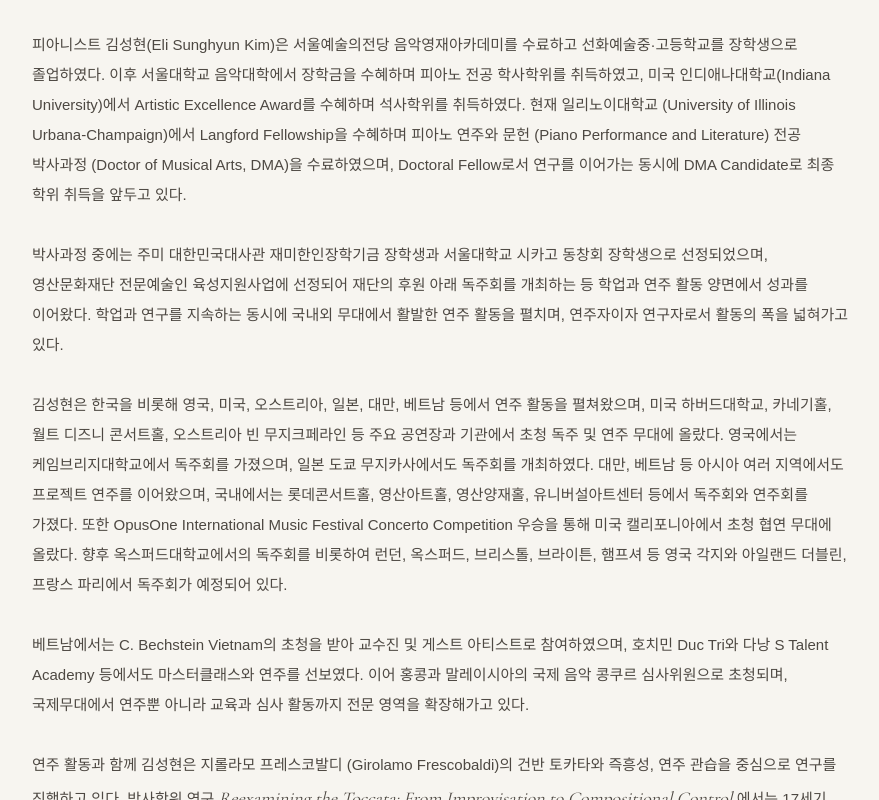
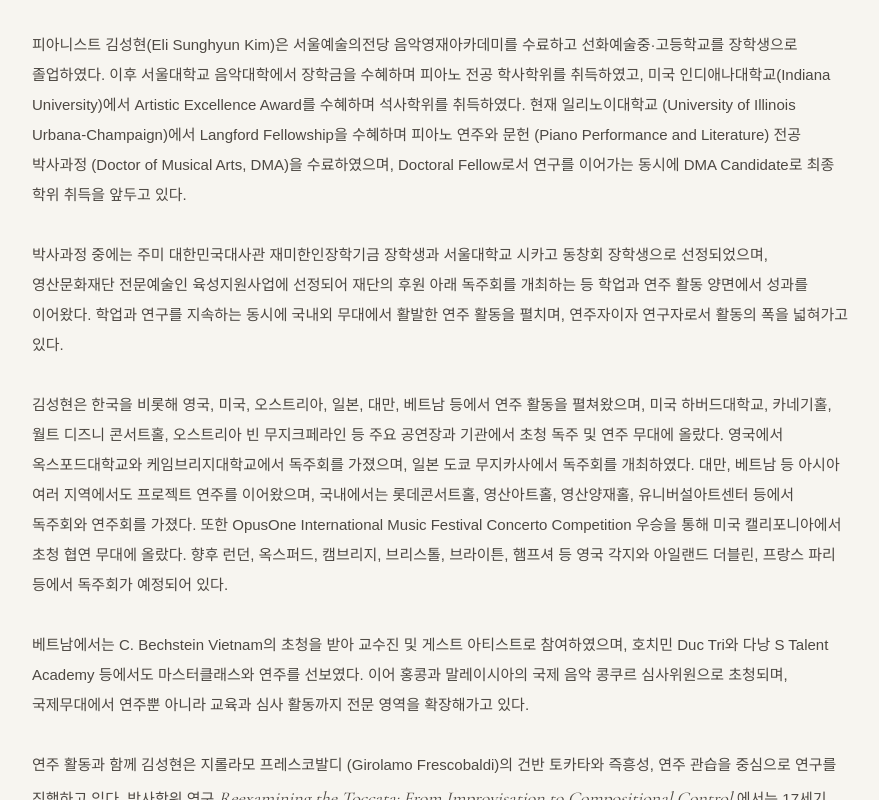
Before and after one commit to EliKimPianist/EliKimPianist.github.io, a plain HTML site: page biography-ko.html in a window 1280 px wide. Shown: the part 466-1266 px from the top of the page, without its empty margins (198-1077 px from the left). Drawn offline with nearby package versions, Linux system fonts and the light colour scheme.

Commit message:
Update biography-ko.html

```diff
--- a/biography-ko.html
+++ b/biography-ko.html
@@ -397,13 +397,13 @@
   김성현은 한국을 비롯해 영국, 미국, 오스트리아, 일본, 대만, 베트남 등에서
   연주 활동을 펼쳐왔으며, 미국 하버드대학교, 카네기홀, 월트 디즈니 콘서트홀,
   오스트리아 빈 무지크페라인 등 주요 공연장과 기관에서 초청 독주 및 연주 무대에 올랐다.
-  영국에서는 케임브리지대학교에서 독주회를 가졌으며,
-  일본 도쿄 무지카사에서도 독주회를 개최하였다. 대만, 베트남 등 아시아 여러 지역에서도
+  영국에서 옥스포드대학교와 케임브리지대학교에서 독주회를 가졌으며,
+  일본 도쿄 무지카사에서 독주회를 개최하였다. 대만, 베트남 등 아시아 여러 지역에서도
   프로젝트 연주를 이어왔으며, 국내에서는 롯데콘서트홀, 영산아트홀, 영산양재홀,
   유니버설아트센터 등에서 독주회와 연주회를 가졌다.
   또한 OpusOne International Music Festival Concerto Competition 우승을 통해
-  미국 캘리포니아에서 초청 협연 무대에 올랐다. 향후 옥스퍼드대학교에서의 독주회를 비롯하여 런던, 옥스퍼드, 브리스톨,
-  브라이튼, 햄프셔 등 영국 각지와 아일랜드 더블린, 프랑스 파리에서 독주회가 예정되어 있다.
+  미국 캘리포니아에서 초청 협연 무대에 올랐다. 향후 런던, 옥스퍼드, 캠브리지, 브리스톨,
+  브라이튼, 햄프셔 등 영국 각지와 아일랜드 더블린, 프랑스 파리 등에서 독주회가 예정되어 있다.
 </p>
 
 
```
